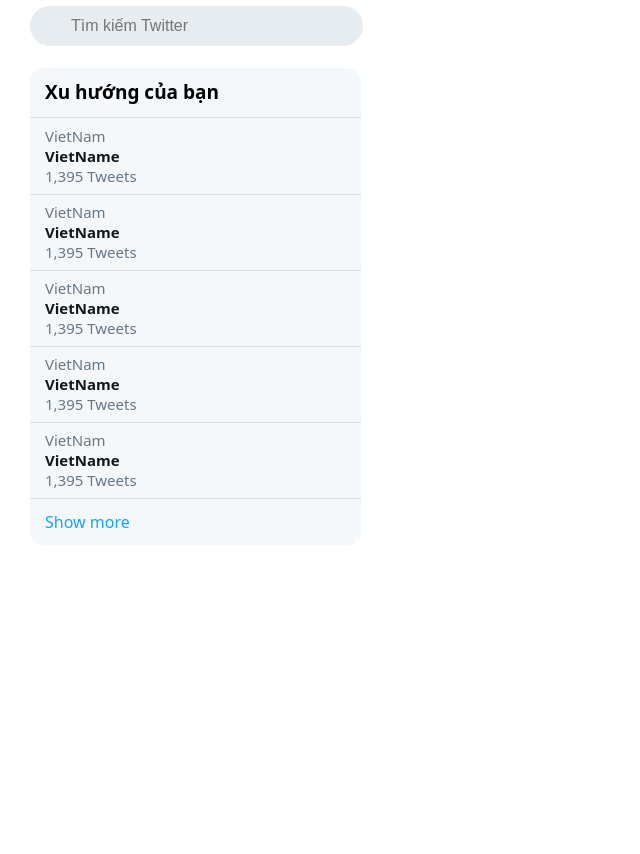
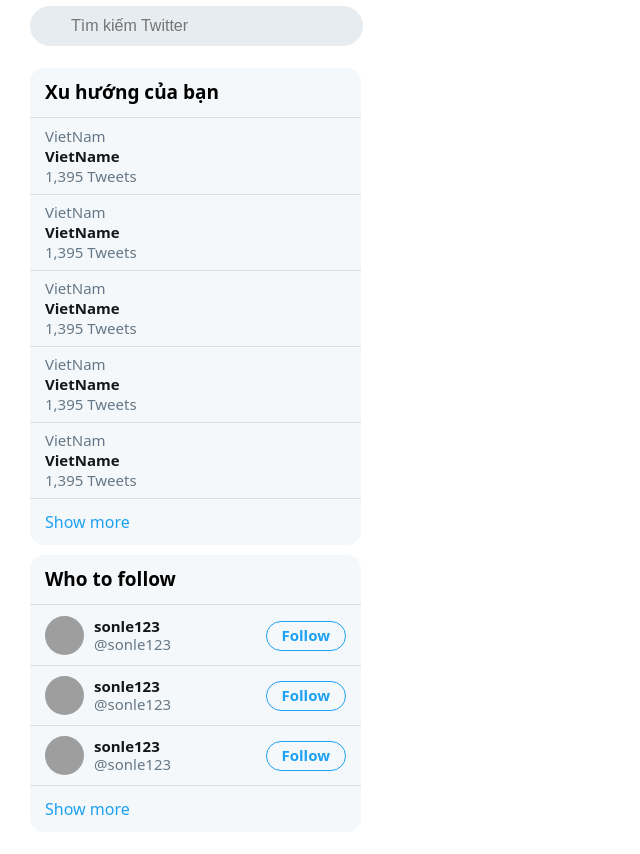
Before and after one commit to leHoangKhacSon/twitter-react-redux, a React (Create React App) app: page / in a window 1280 px wide. Shown: the top 854 px of the page, without its empty margins (0-640 px from the left). Before the commit the page ends 800 px from the top, so only its background shows below. Built offline with nearby package versions, Linux system fonts and the light colour scheme; grey boxes are pictures that could not be loaded.

Commit message:
Create whoToFollow component

```diff
--- a/src/App.js
+++ b/src/App.js
@@ -3,6 +3,7 @@ import React from 'react';
 import './App.scss';
 import Trending from './components/Trending';
 import Search from './components/Search';
+import WhoToFollow from './components/WhoToFollow';
 
 function App() {
   return (
@@ -10,6 +11,7 @@ function App() {
       <div className="right-siderbar">
         <Search />
         <Trending />
+        <WhoToFollow />
       </div>
     </div>
   );
--- /dev/null
+++ b/src/actions/WhoToFollow.js
@@ -0,0 +1,7 @@
+import * as whoToFollowTypes from '../constants/WhoToFollow';
+
+export const fetchDataFollowMore = () => {
+  return {
+    type: whoToFollowTypes.FETCH_DATA_FOLLOW_MORE
+  }
+};
--- /dev/null
+++ b/src/components/WhoToFollow/index.js
@@ -0,0 +1,79 @@
+import React from 'react';
+import uuid from 'uuid/v1';
+import PropTypes from 'prop-types';
+import { connect } from 'react-redux';
+
+import './style.scss';
+import * as whoToFollowActions from '../../actions/WhoToFollow';
+
+function WhoToFollow({ whoToFollow, fetchDataFollowMore }) {
+  const { title, items, limit } = whoToFollow;
+  return (
+    <div className="follow">
+      <div className="follow-header">
+        <p className="follow-header-title">
+          {title}
+        </p>
+      </div>
+      {items.slice(0, limit).map(({ avatarUrl, name, username, tick }) => (
+        <div className="follow-item" key={uuid()}>
+          <div className="follow-item-avatar">
+            <div className="follow-item-avatar-hover">
+            </div>
+          </div>
+          <a href="#" className="follow-item-info">
+            <p className="follow-item-info-name">
+              {name}
+            </p>
+            <p className="follow-item-info-mail">
+              {username}
+            </p>
+          </a>
+          <div className="follow-item-btn">
+            <p className="follow-item-btn-text">
+              Follow
+            </p>
+          </div>
+        </div>
+      ))}
+
+      <div className="follow-more">
+        <a className="follow-more-text" onClick={fetchDataFollowMore}>
+          Show more
+        </a>
+      </div>
+    </div>
+  )
+}
+
+WhoToFollow.propTypes = {
+  whoToFollow: PropTypes.shape({
+    title: PropTypes.string,
+    items: PropTypes.arrayOf(
+      PropTypes.shape({
+        avatarUrl: PropTypes.string,
+        name: PropTypes.string,
+        username: PropTypes.string,
+        tick: PropTypes.bool
+      })
+    ),
+    limit: PropTypes.number
+  }),
+  fetchDataFollowMore: PropTypes.func
+}
+
+const mapStateToProps = state => {
+  return {
+    whoToFollow: state.whoToFollow
+  };
+};
+
+const mapDispatchToProps = (dispatch, props) => {
+  return {
+    fetchDataFollowMore: () => {
+      dispatch(whoToFollowActions.fetchDataFollowMore())
+    }
+  };
+};
+
+export default connect(mapStateToProps, mapDispatchToProps)(WhoToFollow);
--- /dev/null
+++ b/src/components/WhoToFollow/style.scss
@@ -0,0 +1,126 @@
+$primary-color: rgba(29, 161, 242, 1.00);
+$bg-hover: rgba(29, 161, 242, 0.1);
+$trend-hover: rgba(170, 184, 194, 0.1);
+$font: "system-ui", -apple-system, BlinkMacSystemFont, "Segoe UI", Roboto, Ubuntu, "Helvetica Neue", sans-serif;
+$border-image: 14px;
+$url: 'https://images.unsplash.com/photo-1572491929821-e7964a44096a?ixlib=rb-1.2.1&ixid=eyJhcHBfaWQiOjEyMDd9&auto=format&fit=crop&w=468&q=80';
+
+@mixin box-overlay ($width, $height) {
+	border-radius: 50%;
+	width: $width;
+	height: $height;
+	position: absolute;
+	top: 50%;
+	left: 50%;
+	transform: translate(-50%, -50%);
+	transition: all .3s;
+}
+
+@mixin avatar($width, $height, $url) {
+	width: $width;
+	height: $height;
+	border-radius: 50%;
+	background-image: url($url);
+	background-size: cover;
+	background-position: center;
+}
+
+.follow {
+  border-radius: $border-image;
+  background-color: rgb(245, 248, 250);
+  margin-bottom: 25px;
+  margin-left: 30px;
+  margin-right: 55px;
+  &-header {
+    padding: 15px 15px;
+    margin-bottom: 1px;
+    display: flex;
+    border-bottom: 1px solid #ddd;
+    &-title {
+      font-size: 19px;
+      font-weight: 600;
+    };
+  }
+  &-item {
+    padding: 10px 15px;
+    border-bottom: 1px solid #ddd;
+    display: flex;
+    align-items: center;
+    transition: all .3s;
+    &-avatar {
+      margin-right: 5px;
+      position: relative;
+      @include avatar(39px, 39px, $url);
+      // @import '../helpers/post-author-info.scss';
+      &-hover {
+        width: 100%;
+        height: 100%;
+        border-radius: 50%;
+        transition: all .3s;
+      };
+      &-hover:hover {
+        background-color: $bg-hover;
+        cursor: pointer;
+      };
+    };
+    &-avatar:hover .post-author-info {
+      top: 40px;
+      left: -150px;
+      display: block;
+      z-index: 1;
+    }
+    &-info {
+      font-size: 15px;
+      text-decoration: none;
+      margin-left: 5px;
+      flex-grow: 1;
+      position: relative;
+      &-name {
+        color: rgb(20, 23, 26);
+        font-weight: 600;
+        margin-bottom: 3px;
+      };
+      &-mail {
+        color: rgb(101, 119, 134);
+      };
+      // @import '../helpers/post-author-info.scss';
+    };
+    &-info:hover .post-author-info {
+      display: block;
+      z-index: 1;
+      top: 35px;
+      left: -70px;
+    };
+    &-info:hover .follow-item-info-name {
+      text-decoration: underline;
+    }
+    &-btn {
+      border: 1px solid $primary-color;
+      padding: 6.5px 15px;
+      border-radius: 30px;
+      &-text {
+        font-size: 15px;
+        color: $primary-color;
+        font-weight: 600;
+      };
+    };
+    &-btn:hover {
+      background-color: $bg-hover;
+    }
+  }
+  &-item:hover,
+  &-more:hover {
+    background-color: $trend-hover;
+    cursor: pointer;
+  }
+  &-more {
+    padding: 15px;
+    border-bottom-right-radius: 14px;
+    border-bottom-left-radius: 14px;
+    transition: all .3s;
+    &-text {
+      color: $primary-color;
+      text-decoration: none;
+    }
+  }
+}
--- /dev/null
+++ b/src/constants/WhoToFollow.js
@@ -0,0 +1 @@
+export const FETCH_DATA_FOLLOW_MORE = 'FETCH_DATA_FOLLOW_MORE';
--- a/src/reducers/index.js
+++ b/src/reducers/index.js
@@ -2,10 +2,12 @@ import { combineReducers } from 'redux';
 
 import trending from './trending';
 import search from './search';
+import whoToFollow from './whoToFollow';
 
 const Reducer = combineReducers({
   trending,
-  search
+  search,
+  whoToFollow
 });
 
 export default Reducer;
--- /dev/null
+++ b/src/reducers/whoToFollow.js
@@ -0,0 +1,77 @@
+import * as whoToFollowTypes from '../constants/WhoToFollow';
+
+const initialState = {
+  title: 'Who to follow',
+  items: [
+    {
+      avatarUrl: 'https://encrypted-tbn0.gstatic.com/images?q=tbn:ANd9GcSu5l578HoA96JAzFQoxdnnvqzfvt2msoJ9lI1BPqwwv2r9bQCXHg&s',
+      name: 'sonle123',
+      username: '@sonle123',
+      tick: false
+    },
+    {
+      avatarUrl: 'https://encrypted-tbn0.gstatic.com/images?q=tbn:ANd9GcSu5l578HoA96JAzFQoxdnnvqzfvt2msoJ9lI1BPqwwv2r9bQCXHg&s',
+      name: 'sonle123',
+      username: '@sonle123',
+      tick: false
+    },
+    {
+      avatarUrl: 'https://encrypted-tbn0.gstatic.com/images?q=tbn:ANd9GcSu5l578HoA96JAzFQoxdnnvqzfvt2msoJ9lI1BPqwwv2r9bQCXHg&s',
+      name: 'sonle123',
+      username: '@sonle123',
+      tick: false
+    },
+    {
+      avatarUrl: 'https://encrypted-tbn0.gstatic.com/images?q=tbn:ANd9GcSu5l578HoA96JAzFQoxdnnvqzfvt2msoJ9lI1BPqwwv2r9bQCXHg&s',
+      name: 'sonle123',
+      username: '@sonle123',
+      tick: false
+    },
+    {
+      avatarUrl: 'https://encrypted-tbn0.gstatic.com/images?q=tbn:ANd9GcSu5l578HoA96JAzFQoxdnnvqzfvt2msoJ9lI1BPqwwv2r9bQCXHg&s',
+      name: 'sonle123',
+      username: '@sonle123',
+      tick: false
+    },
+    {
+      avatarUrl: 'https://encrypted-tbn0.gstatic.com/images?q=tbn:ANd9GcSu5l578HoA96JAzFQoxdnnvqzfvt2msoJ9lI1BPqwwv2r9bQCXHg&s',
+      name: 'sonle123',
+      username: '@sonle123',
+      tick: false
+    },
+    {
+      avatarUrl: 'https://encrypted-tbn0.gstatic.com/images?q=tbn:ANd9GcSu5l578HoA96JAzFQoxdnnvqzfvt2msoJ9lI1BPqwwv2r9bQCXHg&s',
+      name: 'sonle123',
+      username: '@sonle123',
+      tick: false
+    },
+    {
+      avatarUrl: 'https://encrypted-tbn0.gstatic.com/images?q=tbn:ANd9GcSu5l578HoA96JAzFQoxdnnvqzfvt2msoJ9lI1BPqwwv2r9bQCXHg&s',
+      name: 'sonle123',
+      username: '@sonle123',
+      tick: false
+    },
+    {
+      avatarUrl: 'https://encrypted-tbn0.gstatic.com/images?q=tbn:ANd9GcSu5l578HoA96JAzFQoxdnnvqzfvt2msoJ9lI1BPqwwv2r9bQCXHg&s',
+      name: 'sonle123',
+      username: '@sonle123',
+      tick: false
+    }
+  ],
+  limit: 3
+};
+
+const whoToFollow = (state = initialState, action) => {
+  switch(action.type) {
+    case whoToFollowTypes.FETCH_DATA_FOLLOW_MORE: {
+      return {
+        ...state,
+        limit: state.limit + 3
+      }
+    }
+    default:
+      return state;
+  }
+};
+
+export default whoToFollow;
```
